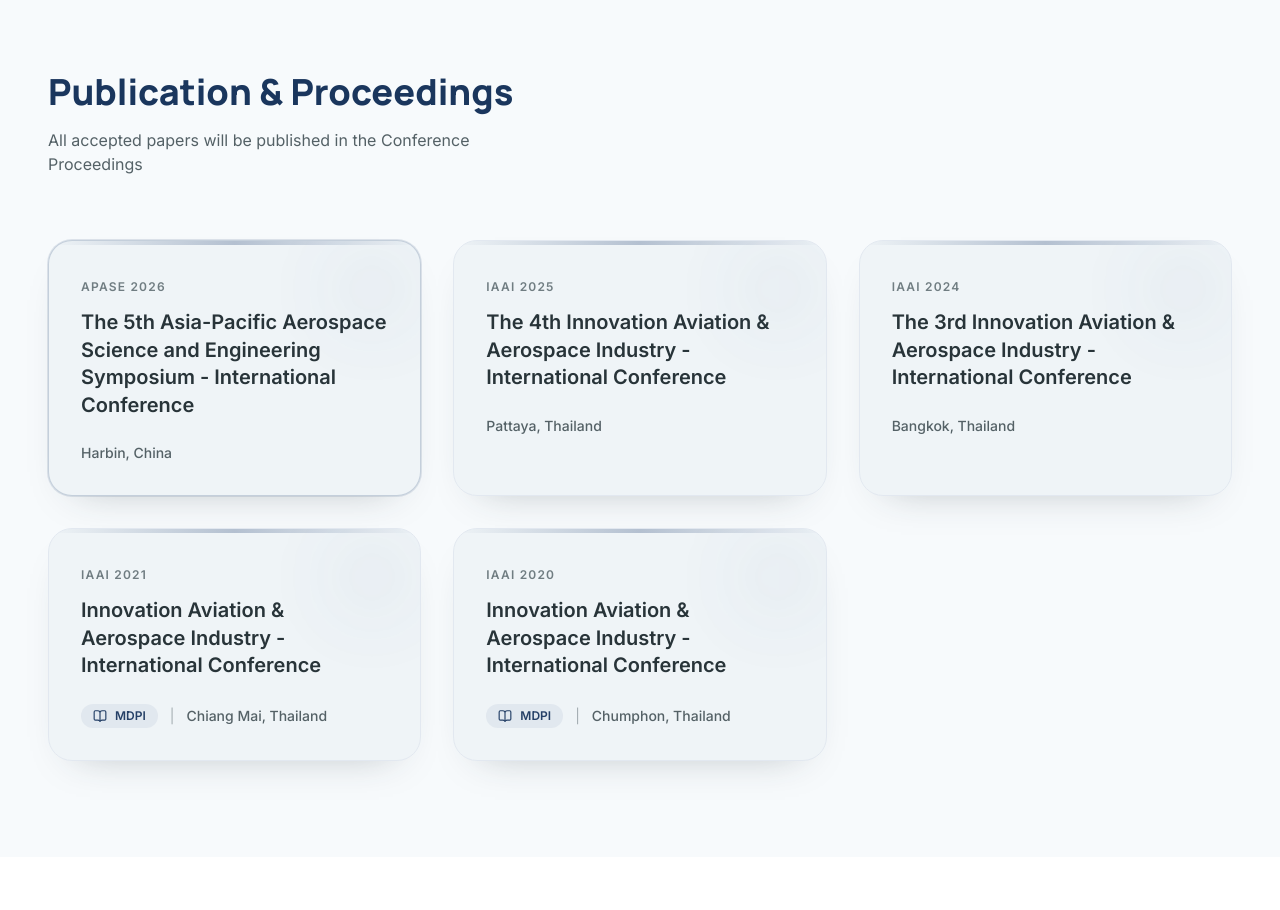
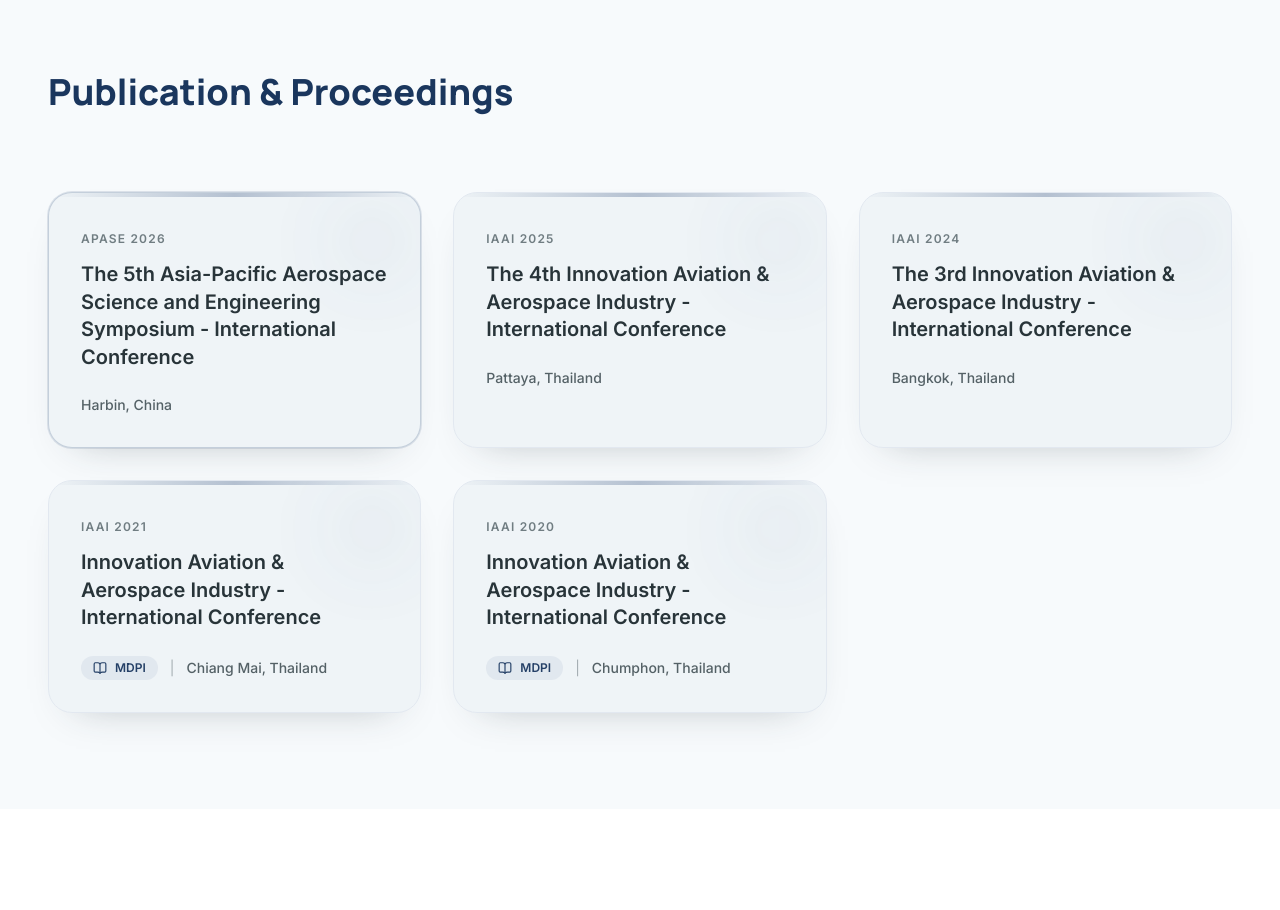
Before and after one commit to ascomlab/apase-web, a Next.js app: page / in a window 1280 px wide. Shown: the part 3960-4870 px from the top of the page. Built offline with nearby package versions, Linux system fonts and the light colour scheme.

Commit message:
Update page.tsx

```diff
--- a/app/page.tsx
+++ b/app/page.tsx
@@ -464,8 +464,8 @@ export default function Home() {
               Publication &amp; Proceedings
             </h2>
             <p className="text-on-surface-variant max-w-lg">
-              All accepted papers will be published in the Conference
-              Proceedings
+              {/*All accepted papers will be published in the Conference
+              Proceedings*/}
             </p>
           </div>
         </div>
```
